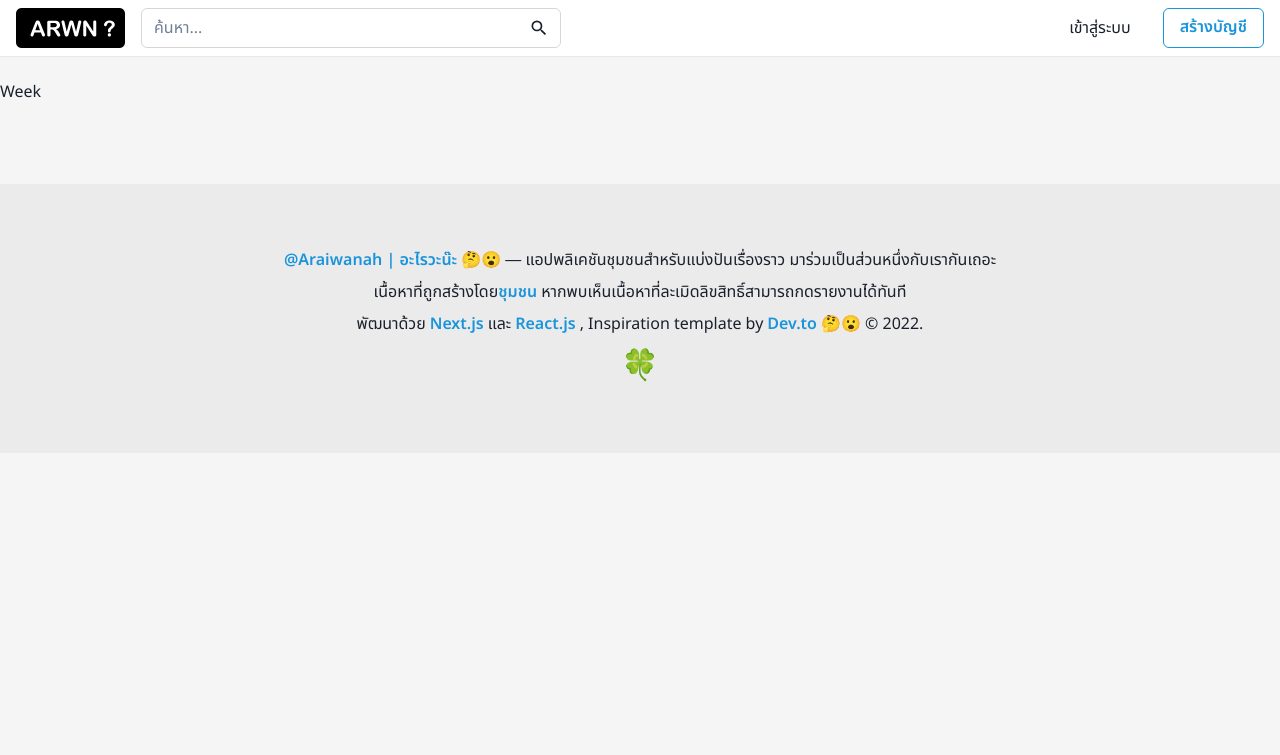
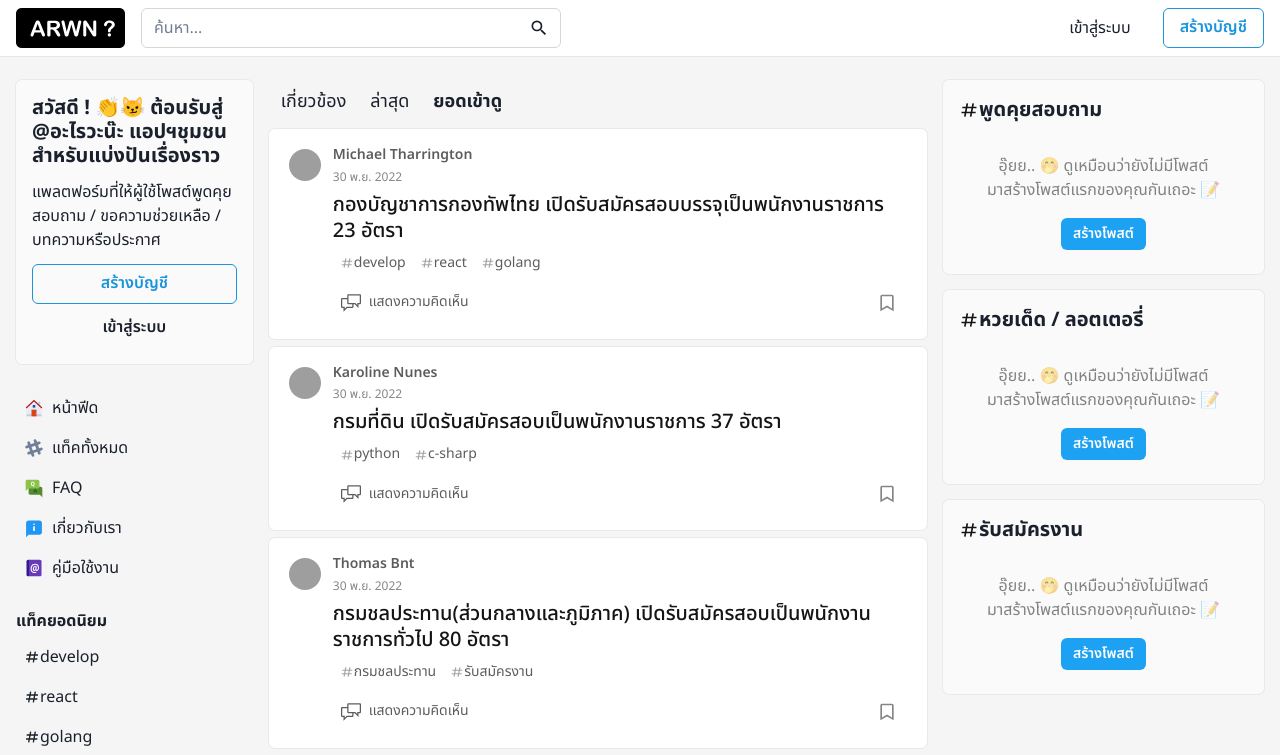
Before and after one commit to thanarack/araiwanah-www, a Next.js app: page /top/week in a window 1280 px wide. Shown: the top 755 px of the page. Built offline with nearby package versions, Linux system fonts and the light colour scheme; grey boxes are pictures that could not be loaded.

Commit message:
Adjust grid size

```diff
--- a/app/top/week/page.tsx
+++ b/app/top/week/page.tsx
@@ -1,5 +1,10 @@
-import LayoutDefault from '../../../src/components/LayoutDefault';
+import LayoutHome from '../../../src/components/LayoutHome';
+import MiddleContent from '../../../src/components/MiddleContent';
 
 export default function Page() {
-  return <LayoutDefault>Week</LayoutDefault>;
+  return (
+    <LayoutHome>
+      <MiddleContent />
+    </LayoutHome>
+  );
 }
--- a/configs/constant.ts
+++ b/configs/constant.ts
@@ -41,7 +41,7 @@ export const AsideListItems = [
 
 export const RelevantLinks = [
   {
-    title: 'ที่เกี่ยวข้อง',
+    title: 'เกี่ยวข้อง',
     link: '/',
   },
   {
--- /dev/null
+++ b/src/components/LayoutHome.tsx
@@ -0,0 +1,45 @@
+'use client';
+
+import { Container, Grid, GridItem } from '@chakra-ui/react';
+import AsideLeft from '../../src/components/AsideLeft';
+import Footer from '../../src/components/Footer';
+import Navbar from '../../src/components/Navbar';
+import Threads from '../../src/components/Threads';
+
+export default function LayoutHome({
+  children,
+}: {
+  children: React.ReactNode;
+}) {
+  return (
+    <>
+      <Navbar />
+      <Container as="main" maxWidth="1280" mt={20}>
+        <Grid templateColumns="repeat(10, 1fr)" gap={4}>
+          <GridItem colSpan={2}>
+            <AsideLeft />
+          </GridItem>
+          <GridItem colSpan={8}>
+            <Grid templateColumns="repeat(12, 1fr)" gap={4}>
+              <GridItem colSpan={8}>{children}</GridItem>
+              <GridItem colSpan={4}>
+                <Threads title="พูดคุยสอบถาม" tag={['พูดคุยสอบถาม']} />
+                <Threads
+                  title="หวยเด็ด / ลอตเตอรี่"
+                  tag={['หวยเด็ด', 'หวย', 'ลอตเตอรี่']}
+                  mt={4}
+                />
+                <Threads
+                  title="รับสมัครงาน"
+                  tag={['รับสมัครงาน', 'งานราชการ', 'งานเอกชน']}
+                  mt={4}
+                />
+              </GridItem>
+            </Grid>
+          </GridItem>
+        </Grid>
+      </Container>
+      <Footer />
+    </>
+  );
+}
--- a/src/components/RegisterPop.tsx
+++ b/src/components/RegisterPop.tsx
@@ -18,7 +18,7 @@ export default function RegisterPop(props: any) {
       <Box p={4}>
         <Box>
           <Heading as="h4" size="md">
-            สวัสดี ! 👏😼 ขอต้อนรับสู่ @อะไรวะน๊ะ
+            สวัสดี ! 👏😼 ต้อนรับสู่ @อะไรวะน๊ะ
             แอปฯชุมชนสำหรับแบ่งปันเรื่องราว
           </Heading>
           <Text mt={3}>
```
Also changed, not shown: app/home.tsx (+4 -32 lines), app/latest/page.tsx (+7 -2 lines).
